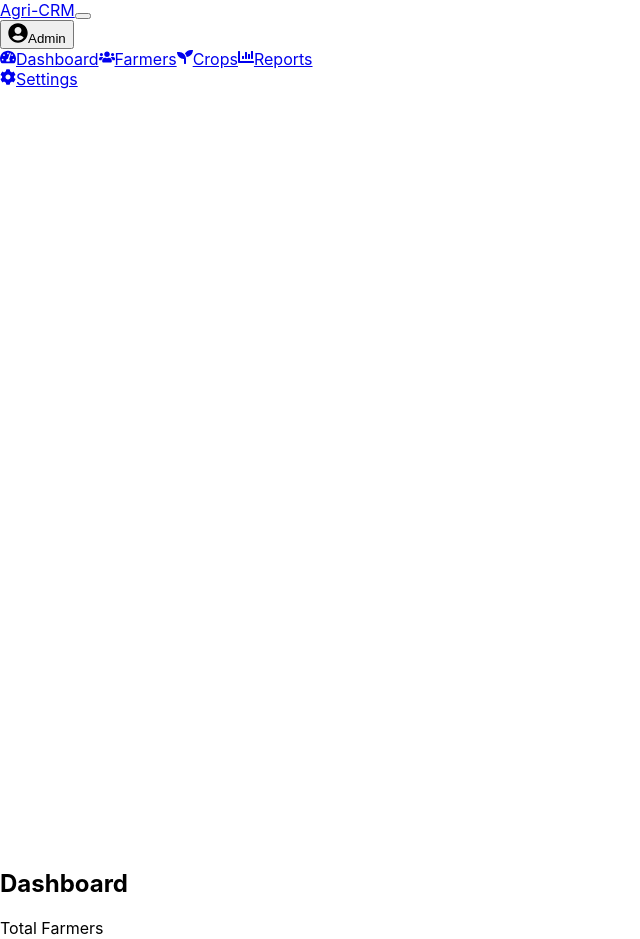
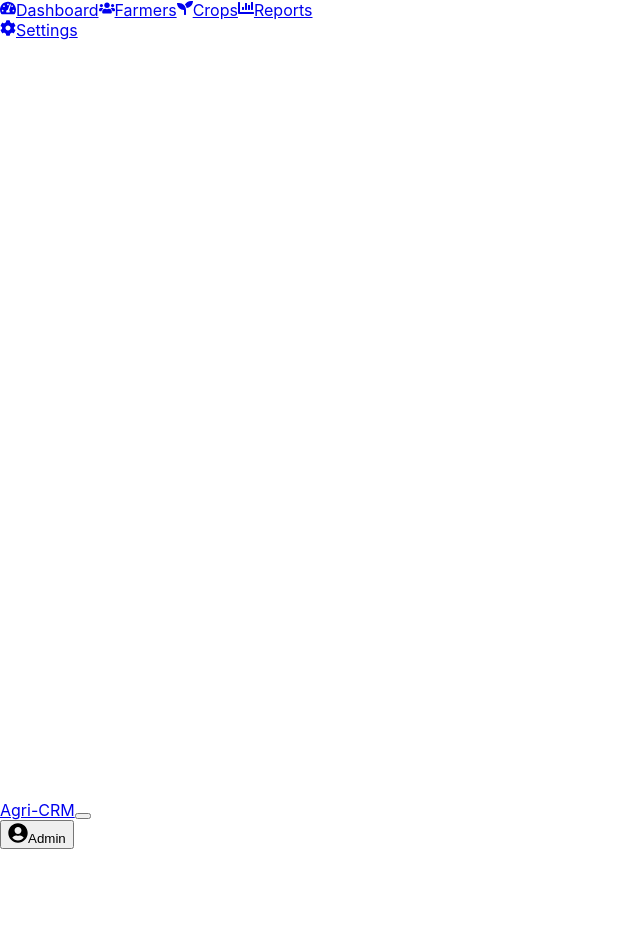
Before and after one commit to johnmosx/blackboxai-1743484092272, a React (Create React App) app in the folder agri-crm/client/: page / in a window 1280 px wide. Shown: the top 939 px of the page, without its empty margins (0-640 px from the left). After the commit the page ends 849 px from the top, so only its background shows below. Built offline with nearby package versions, Linux system fonts and the light colour scheme.

Commit message:
Add agri-crm/client/src/components/Layout.js 1743486284222

```diff
--- a/agri-crm/client/src/components/Layout.js
+++ b/agri-crm/client/src/components/Layout.js
@@ -1,18 +1,23 @@
-import { Outlet, Link } from 'react-router-dom';
+import React from 'react';
+import { Container, Row, Col } from 'react-bootstrap';
 import Header from './Header';
 import Sidebar from './Sidebar';
 
-const Layout = () => {
+const Layout = ({ children }) => {
   return (
-    <div className="min-h-screen bg-gray-50">
-      <Header />
-      <div className="flex">
-        <Sidebar />
-        <main className="flex-1 p-6">
-          <Outlet />
-        </main>
-      </div>
-    </div>
+    <Container fluid className="px-0">
+      <Row className="g-0">
+        <Col md={2} className="bg-light" style={{ minHeight: '100vh' }}>
+          <Sidebar />
+        </Col>
+        <Col md={10}>
+          <Header />
+          <main className="p-4">
+            {children}
+          </main>
+        </Col>
+      </Row>
+    </Container>
   );
 };
 
```
